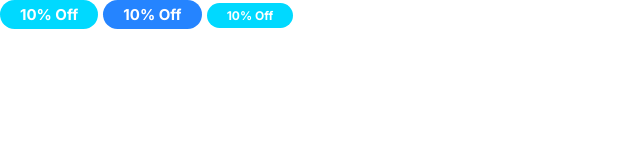
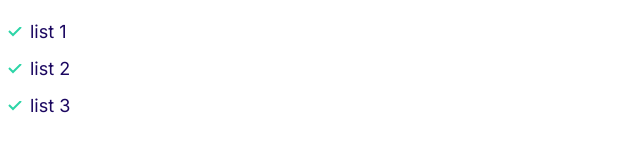
Before and after one commit to rathorePriyanshu/Rishify, a plain HTML site: page index.html in a window 1280 px wide. Shown: the whole page, without its empty margins (0-640 px from the left). Drawn offline with Linux system fonts and the light colour scheme.

Commit message:
Defining Lists components

```diff
--- a/css/test.css
+++ b/css/test.css
@@ -129,3 +129,31 @@ a {
     font-size: 1.2rem;
   }
 }
+
+/*Lists*/
+.list {
+  list-style: none;
+  padding-left: 0;
+  color: var(--color-heading);
+}
+
+.list--inline .list__item {
+  display: inline-block;
+  margin-right: 2rem;
+}
+
+.list--tick {
+  list-style-image: url(../Images/tick.svg);
+  padding-left: 3rem;
+}
+
+.list--tick .list__item {
+  padding-left: 0.5rem;
+  margin-bottom: 1rem;
+}
+
+@media screen and (min-width: 1024px) {
+  .list--tick .list__item {
+    padding-left: 0;
+  }
+}
--- a/index.html
+++ b/index.html
@@ -17,9 +17,11 @@
 </head>
 
 <body>
-    <span class="badge badge--secondary">10% Off</span>
-    <span class="badge badge--primary">10% Off</span>
-    <span class="badge badge--secondary badge--small">10% Off</span>
+    <ul class="list list--tick">
+        <li class="list__item">list 1</li>
+        <li class="list__item">list 2</li>
+        <li class="list__item">list 3</li>
+    </ul>
 </body>
 
 </html>
```
Also changed, not shown: Components/List.html (added, +5 -0 lines), Components/Badge.html (renamed from css/Components/Badge.html), Components/Link.html (renamed from css/Components/Link.html), Images/tick.svg (added).
